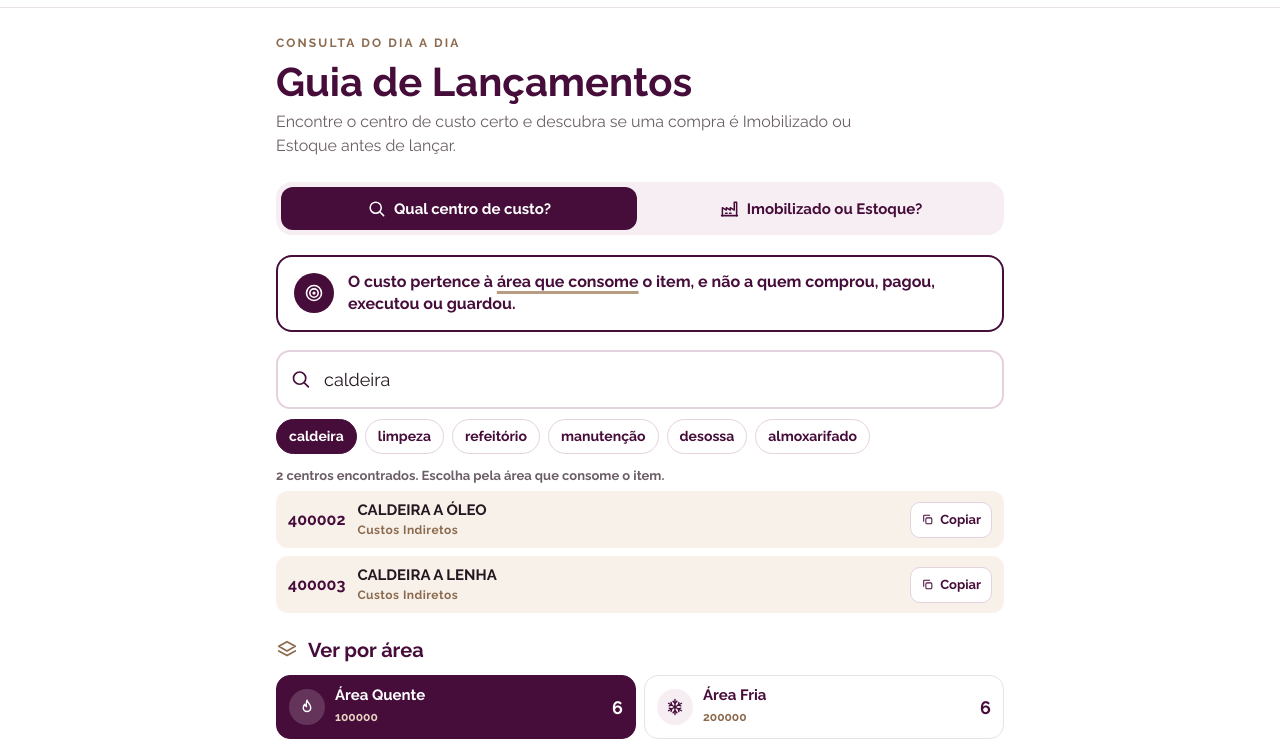
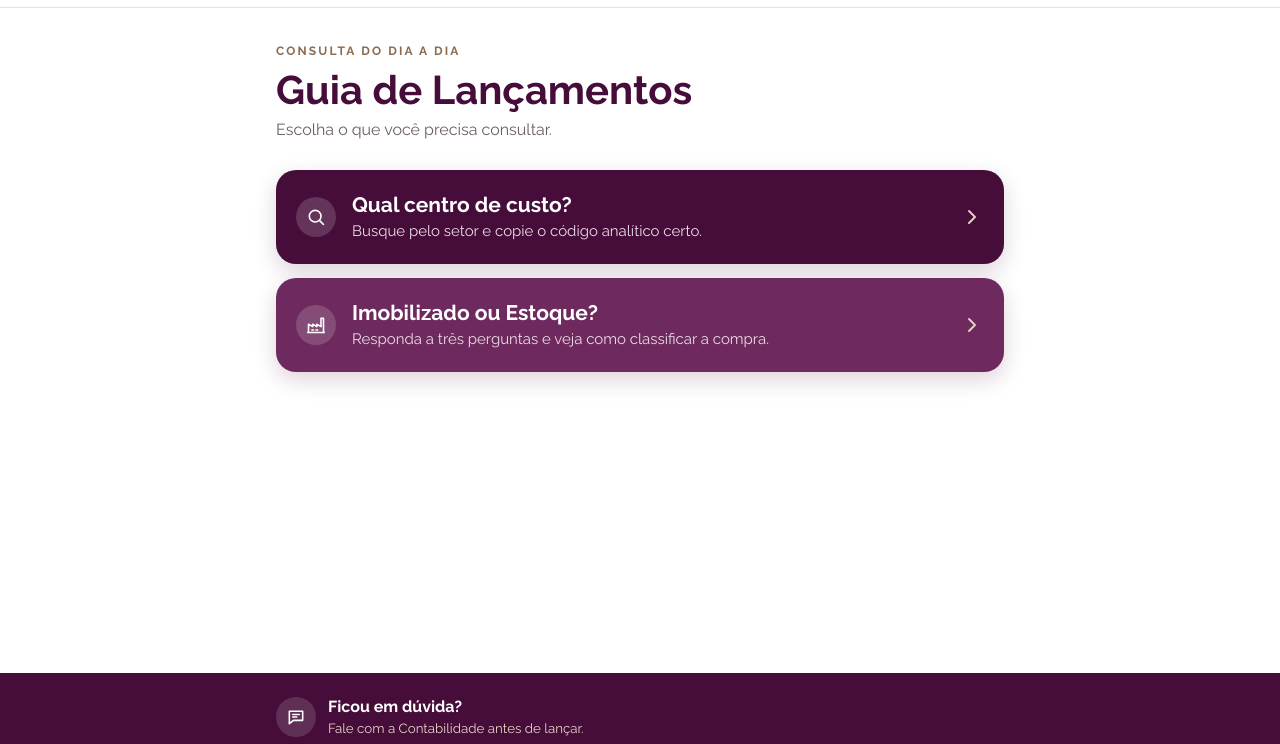
Before and after one commit to HCandido-GB/guia-de-lancamentos, a plain HTML site: page index.html in a window 1280 px wide. Shown: the part 39-783 px from the top of the page. Drawn offline with Linux system fonts and the light colour scheme.

Commit message:
Add files via upload

```diff
--- a/index.html
+++ b/index.html
@@ -73,8 +73,25 @@ h2 .ico{color:var(--bege);font-size:22px}
 .cp.ok{background:var(--ok-bg);color:var(--ok);border-color:var(--ok-bg)}
 .cp:focus-visible{outline:3px solid var(--vinho-2);outline-offset:2px}
 
+body{min-height:100vh;display:flex;flex-direction:column}
+main.wrap{flex:1;width:100%}
+.home .hero{padding-block:30px 6px}
+.choices{display:grid;gap:14px;margin-block:22px 36px}
+.choice{display:grid;grid-template-columns:auto minmax(0,1fr) auto;gap:16px;align-items:center;padding:22px 20px;border-radius:20px;background:var(--vinho);color:#fff;text-decoration:none;box-shadow:0 8px 22px rgba(70,13,58,.18);transition:transform .15s}
+.choice.c2{background:var(--vinho-2)}
+.choice:active{transform:scale(.98)}
+.choice .ib{background:rgba(255,255,255,.16);color:#fff}
+.choice .ct b{display:block;font-size:21px;line-height:1.2}
+.choice .ct span{display:block;font-size:15px;line-height:1.4;color:#EADCE5;margin-top:4px}
+.choice .go{font-size:24px;color:#E6D3C2}
+.toolhead{padding-block:16px 10px}
+.back{display:inline-flex;align-items:center;gap:4px;font-size:15px;font-weight:700;color:var(--vinho);text-decoration:none;padding:6px 10px 6px 4px;border-radius:10px;margin-left:-4px}
+.back:hover{background:var(--vinho-tint)}
+.toolhead h1{margin:6px 0 0;font-size:clamp(26px,6.5vw,34px);line-height:1.15;color:var(--vinho)}
 .areas{display:grid;grid-template-columns:repeat(2,minmax(0,1fr));gap:8px}
-.area{all:unset;box-sizing:border-box;cursor:pointer;display:grid;grid-template-columns:36px 1fr auto;gap:0 10px;align-items:center;border:1px solid var(--line);border-radius:14px;padding:10px 12px;background:#fff}
+@media (max-width:520px){.areas{grid-template-columns:1fr}}
+.area>span:nth-child(2){min-width:0}
+.area{all:unset;box-sizing:border-box;cursor:pointer;display:grid;grid-template-columns:36px minmax(0,1fr) auto;gap:0 10px;align-items:center;border:1px solid var(--line);border-radius:14px;padding:10px 12px;background:#fff}
 .area .ib{width:36px;height:36px;font-size:18px}
 .area b{display:block;font-size:15px;color:var(--vinho);line-height:1.2}
 .area small{font-size:12px;color:var(--bege);font-weight:700}
@@ -187,19 +204,22 @@ footer small{display:block;font-weight:400;color:#E6D3C2}
 </header>
 
 <main class="wrap">
-  <div class="hero">
-    <small>Consulta do dia a dia</small>
-    <h1>Guia de Lançamentos</h1>
-    <p>Encontre o centro de custo certo e descubra se uma compra é Imobilizado ou Estoque antes de lançar.</p>
-  </div>
-
-  <div class="tabs" role="tablist" aria-label="Ferramentas">
-    <button class="tab" role="tab" id="t-cc" aria-controls="centro-de-custo" aria-selected="true" data-view="centro-de-custo"><svg class="ico"><use href="#i-search"/></svg>Qual centro de custo?</button>
-    <button class="tab" role="tab" id="t-im" aria-controls="imobilizado" aria-selected="false" data-view="imobilizado"><svg class="ico"><use href="#i-factory"/></svg>Imobilizado ou Estoque?</button>
-  </div>
+  <!-- INÍCIO -->
+  <section id="inicio" class="home">
+    <div class="hero">
+      <small>Consulta do dia a dia</small>
+      <h1>Guia de Lançamentos</h1>
+      <p>Escolha o que você precisa consultar.</p>
+    </div>
+    <nav class="choices" aria-label="Ferramentas">
+      <a class="choice" href="#centro-de-custo"><span class="ib lg"><svg class="ico"><use href="#i-search"/></svg></span><span class="ct"><b>Qual centro de custo?</b><span>Busque pelo setor e copie o código analítico certo.</span></span><svg class="ico go"><use href="#i-chev"/></svg></a>
+      <a class="choice c2" href="#imobilizado"><span class="ib lg"><svg class="ico"><use href="#i-factory"/></svg></span><span class="ct"><b>Imobilizado ou Estoque?</b><span>Responda a três perguntas e veja como classificar a compra.</span></span><svg class="ico go"><use href="#i-chev"/></svg></a>
+    </nav>
+  </section>
 
   <!-- FERRAMENTA 1 -->
-  <section class="tool" id="centro-de-custo" role="tabpanel" aria-labelledby="t-cc">
+  <section class="tool" id="centro-de-custo" hidden>
+    <div class="toolhead"><a class="back" href="#inicio"><svg class="ico" style="transform:rotate(180deg)"><use href="#i-chev"/></svg>Início</a><h1>Qual centro de custo?</h1></div>
     <div class="lead"><span class="ib v"><svg class="ico"><use href="#i-target"/></svg></span><p>O custo pertence à <em>área que consome</em> o item, e não a quem comprou, pagou, executou ou guardou.</p></div>
 
     <div class="sin"><svg class="ico"><use href="#i-search"/></svg><input id="busca" type="search" placeholder="Nome do setor ou parte do código" aria-label="Buscar centro de custo" autocomplete="off"></div>
@@ -223,7 +243,8 @@ footer small{display:block;font-weight:400;color:#E6D3C2}
   </section>
 
   <!-- FERRAMENTA 2 -->
-  <section class="tool" id="imobilizado" role="tabpanel" aria-labelledby="t-im" hidden>
+  <section class="tool" id="imobilizado" hidden>
+    <div class="toolhead"><a class="back" href="#inicio"><svg class="ico" style="transform:rotate(180deg)"><use href="#i-chev"/></svg>Início</a><h1>Imobilizado ou Estoque?</h1></div>
     <div class="sim" id="sim">
       <div class="head"><span class="ib v" id="simIb"><svg class="ico"><use id="simIcon" href="#i-clipboard"/></svg></span><span class="step" id="simStep"></span><span class="dots" id="dots"><i></i><i></i><i></i></span></div>
       <p class="qq" id="simQ"></p>
@@ -276,16 +297,13 @@ footer small{display:block;font-weight:400;color:#E6D3C2}
   function esc(s){return s.replace(/[&<>"]/g,function(c){return {'&':'&amp;','<':'&lt;','>':'&gt;','"':'&quot;'}[c]})}
   function ico(id){return '<svg class="ico"><use href="#'+id+'"/></svg>'}
 
-  /* abas com endereço (#centro-de-custo / #imobilizado) */
-  var views=['centro-de-custo','imobilizado'];
+  /* telas com endereço: #inicio, #centro-de-custo, #imobilizado */
+  var views=['inicio','centro-de-custo','imobilizado'];
   function show(v){
-    if(views.indexOf(v)<0) v=views[0];
+    if(views.indexOf(v)<0) v='inicio';
     views.forEach(function(x){ document.getElementById(x).hidden=(x!==v); });
-    [].forEach.call(document.querySelectorAll('.tab'),function(t){ t.setAttribute('aria-selected', t.dataset.view===v?'true':'false'); });
+    window.scrollTo(0,0); setTimeout(function(){ window.scrollTo(0,0); },30);
   }
-  [].forEach.call(document.querySelectorAll('.tab'),function(t){
-    t.addEventListener('click',function(){ if(location.hash!=='#'+t.dataset.view) location.hash=t.dataset.view; else show(t.dataset.view); });
-  });
   window.addEventListener('hashchange',function(){ show(location.hash.slice(1)); });
   show(location.hash.slice(1));
 
```
